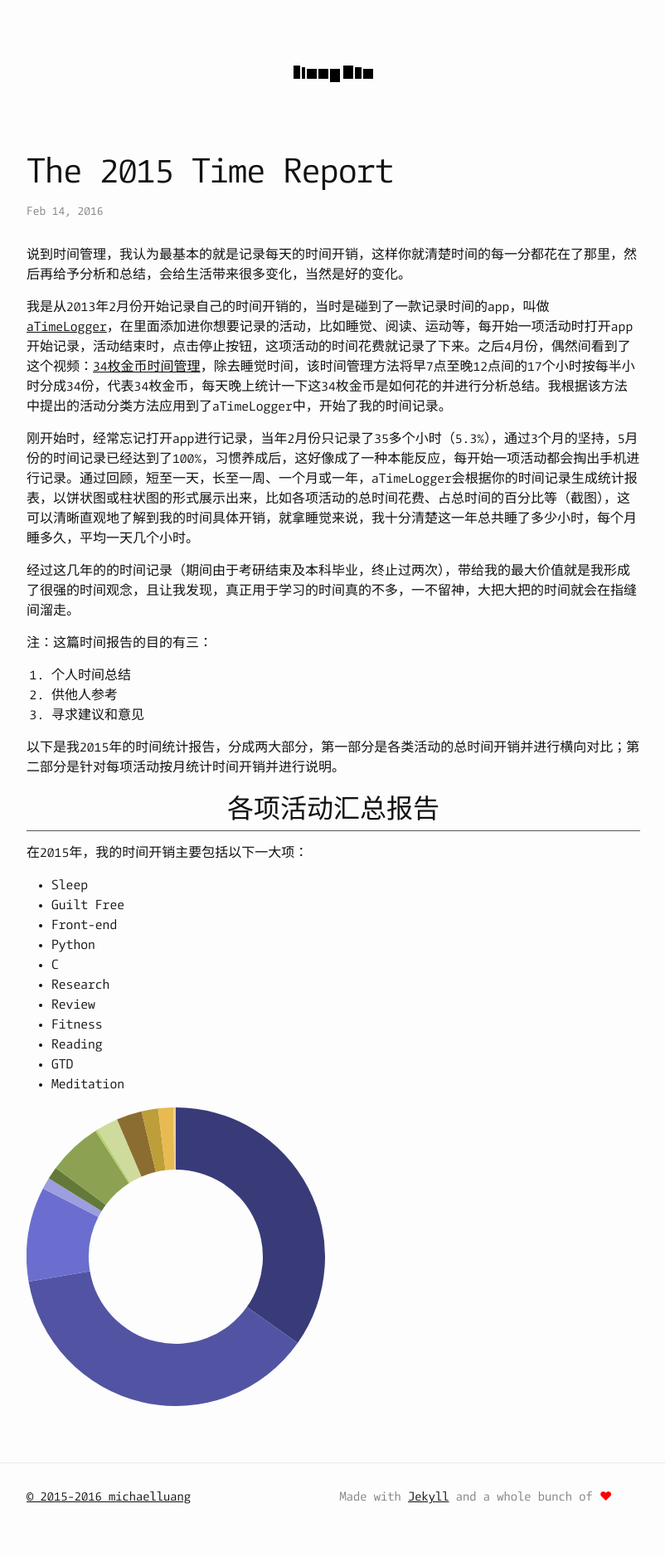
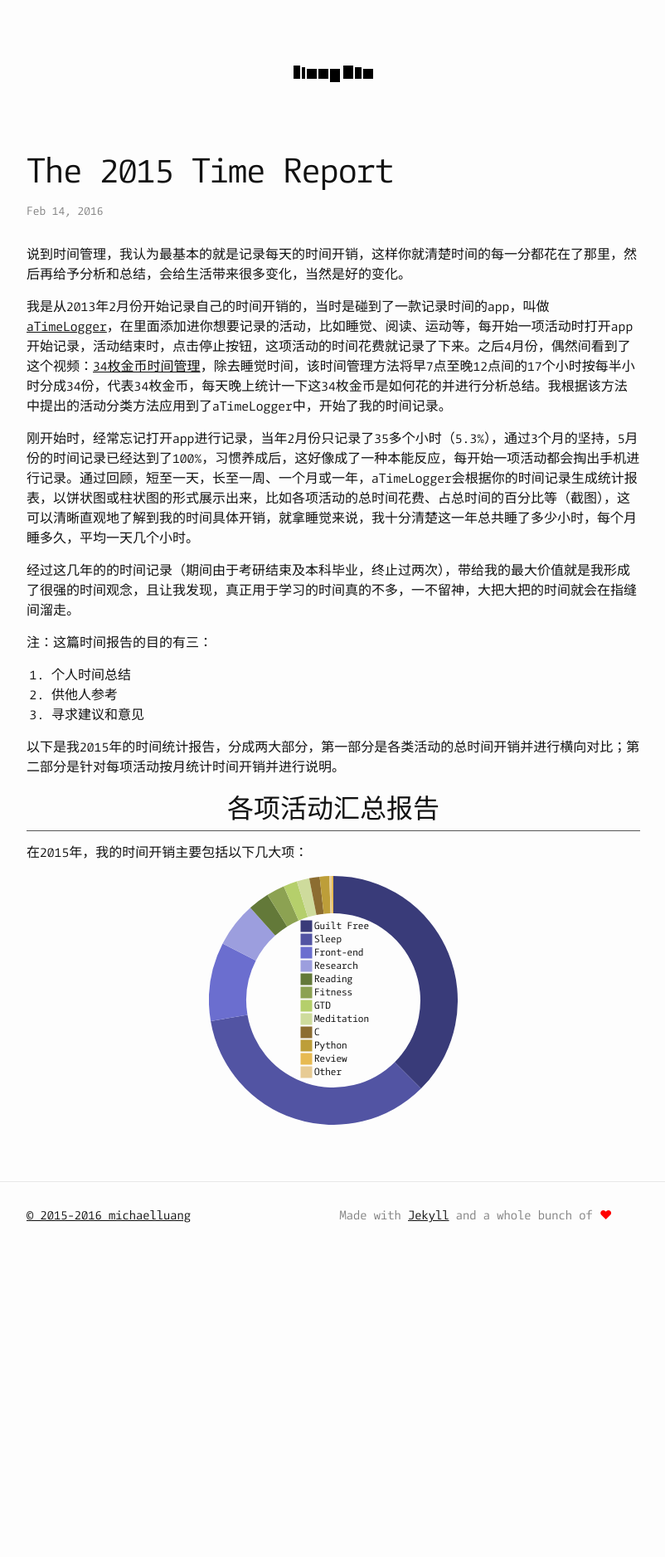
Before and after one commit to michaelluang/michaelluang.github.io, a Jekyll site: the page built from _posts/2016-02-14-the-2015-time-report.markdown, in a window 1280 px wide. Shown: the whole page at 83% size, without its empty margins (238-1040 px from the left). Built offline with Jekyll 4.4.1, drawn with Linux system fonts in a browser that asks for light colours; after the commit the page ends 1538 px from its top, so only the background shows below that.

Commit message:
Add legend for time report

```diff
--- a/_posts/2016-02-14-the-2015-time-report.markdown
+++ b/_posts/2016-02-14-the-2015-time-report.markdown
@@ -22,20 +22,8 @@ date: 2016-02-14 23:38:10 +0800
 
 ## 各项活动汇总报告
 
-在2015年，我的时间开销主要包括以下一大项：
+在2015年，我的时间开销主要包括以下几大项：
 
-- Sleep
-- Guilt Free
-- Front-end
-- Python
-- C
-- Research
-- Review
-- Fitness
-- Reading
-- GTD
-- Meditation
-
-<div id="chart"></div>
+<div id="chart" style="text-align: center"></div>
 <script src="//d3js.org/d3.v3.min.js" charset="utf-8"></script>
 <script src="{{ site.baseurl }}/assets/js/report.js" charset="utf-8"></script>
--- a/assets/js/report.js
+++ b/assets/js/report.js
@@ -1,12 +1,12 @@
 (function(d3) {
   'use strict';
 
-  var w = 360; // width
-  var h = 360; // height
+  var w = 300; // width
+  var h = 300; // height
   var radius = Math.min(w,h) / 2;
-  var donutWidth = 75;
-  var legendRectSize = 18;
-  var legendSpacing = 4;
+  var donutWidth = 45;
+  var legendRectSize = 13;
+  var legendSpacing = 3;
   var color = d3.scale.category20b();
   // create SVG element
   var svg = d3.select('#chart')
@@ -21,10 +21,9 @@
                    .innerRadius(radius - donutWidth)
                    .outerRadius(radius);
 
-  // unsort the items in dataset
   var pie = d3.layout.pie()
-                     .value(function(d) { return d.time})
-                     .sort(null);
+                     .value(function(d) { return d.time});
+                     //.sort(null);
 
   // load the data file and draw the donut
   d3.csv('/report.csv', function(error, dataset) {
@@ -40,5 +39,28 @@
                     .attr('fill', function(d, i) {
                       return color(d.data.activities);
                     });
+    // legend
+    var legend = svg.selectAll('.legend')
+                      .data(color.domain())
+                      .enter()
+                      .append('g')
+                      .attr('class', 'legend')
+                      .attr('transform', function(d, i) {
+                        var height = legendRectSize + legendSpacing;
+                        var offset = height * color.domain().length / 2;
+                        var horz = -3 * legendRectSize;
+                        var vert = i * height - offset;
+                        return 'translate(' + horz + ',' + vert + ')';
+                      });
+    legend.append('rect')
+            .attr('width', legendRectSize)
+            .attr('height', legendRectSize)
+            .style('fill', color)
+            .style('stroke', color);
+    legend.append('text')
+            .attr('x', legendRectSize + legendSpacing)
+            .attr('y', legendRectSize - legendSpacing)
+            .attr('font-size', 12)
+            .text(function(d) { return d});
   });
 })(window.d3);
--- a/report.csv
+++ b/report.csv
@@ -1,13 +1,13 @@
 activities,time
-sleep,3048
-guilt free,3289
-front-end,894
-python,109
-c,118
-research,510
-review,22
-fitness,206
-reading,241
-gtd,157
-meditation,143
-other,23
+Guilt Free,3289
+Sleep,3048
+Front-end,894
+Research,510
+Reading,241
+Fitness,206
+GTD,157
+Meditation,143
+C,118
+Python,109
+Review,22
+Other,23
```
